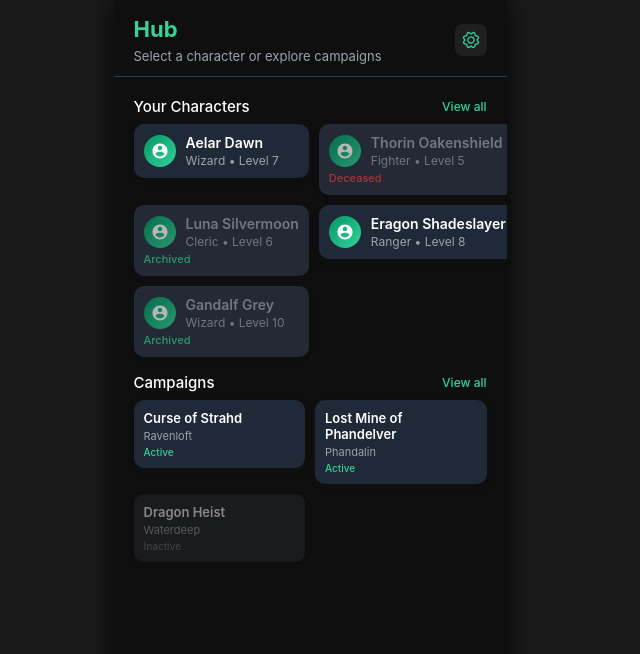
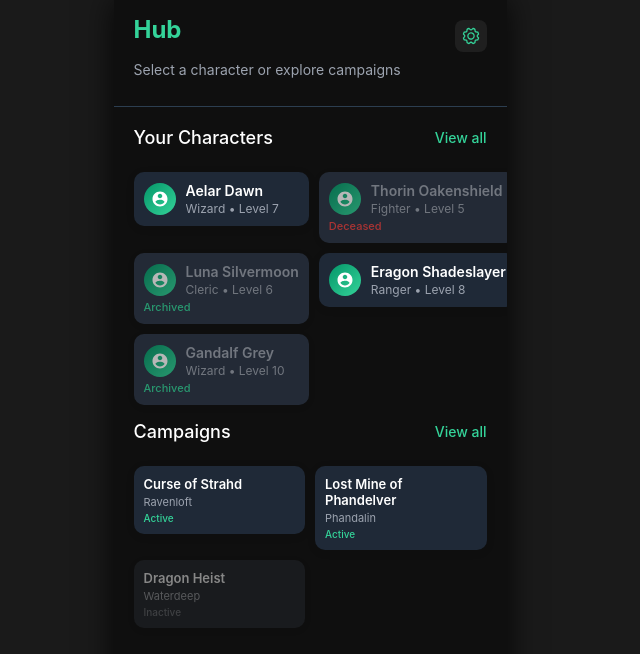
Before and after one commit to Whimsy-rat-trap/dnd-mobile-app, a React (Create React App) app: page /hub in a window 1280 px wide. Shown: the top 654 px of the page, without its empty margins (330-970 px from the left). Built offline with nearby package versions, Linux system fonts and the light colour scheme.

Commit message:
0.0.39.12 (more visual changes inside the hub page)

```diff
--- a/src/pages/Hub.css
+++ b/src/pages/Hub.css
@@ -21,7 +21,7 @@
 .hub-header-content {
     display: flex;
     justify-content: space-between;
-    align-items: center;
+    align-items: flex-start; /* ← изменено с center на flex-start */
     padding: 0 20px;
     width: 100%;
 }
@@ -36,18 +36,20 @@
 .header-title-hub {
     font-family: var(--font-family);
     font-weight: 700;
-    font-size: 22px;
+    font-size: 24px;
     color: #34d399;
     text-align: left;
+    line-height: 1.2; /* чтобы текст не "прыгал" */
 }
 
 .hub-header-subtitle {
     font-family: var(--font-family);
     font-weight: 400;
-    font-size: 13px;
+    font-size: 14px;
     color: #9ca3af;
-    margin-top: 2px;
+    margin-top: 12px;
     text-align: left;
+    padding-bottom: 16px;
 }
 
 .header-icon {
@@ -59,6 +61,7 @@
     align-items: center;
     justify-content: center;
     flex-shrink: 0;
+    margin-top: 4px; /* чтобы иконка была на одной линии с заголовком */
 }
 
 .hub-content {
@@ -85,19 +88,20 @@
     display: flex;
     justify-content: space-between;
     align-items: center;
+    padding-bottom: 16px;
 }
 
 .section-title {
     font-family: var(--font-family);
     font-weight: 500;
-    font-size: 15px;
+    font-size: 18px;
     color: #fff;
 }
 
 .view-all-link {
     font-family: var(--font-family);
     font-weight: 500;
-    font-size: 12px;
+    font-size: 14px;
     color: #34d399;
     background: none;
     border: none;
```
